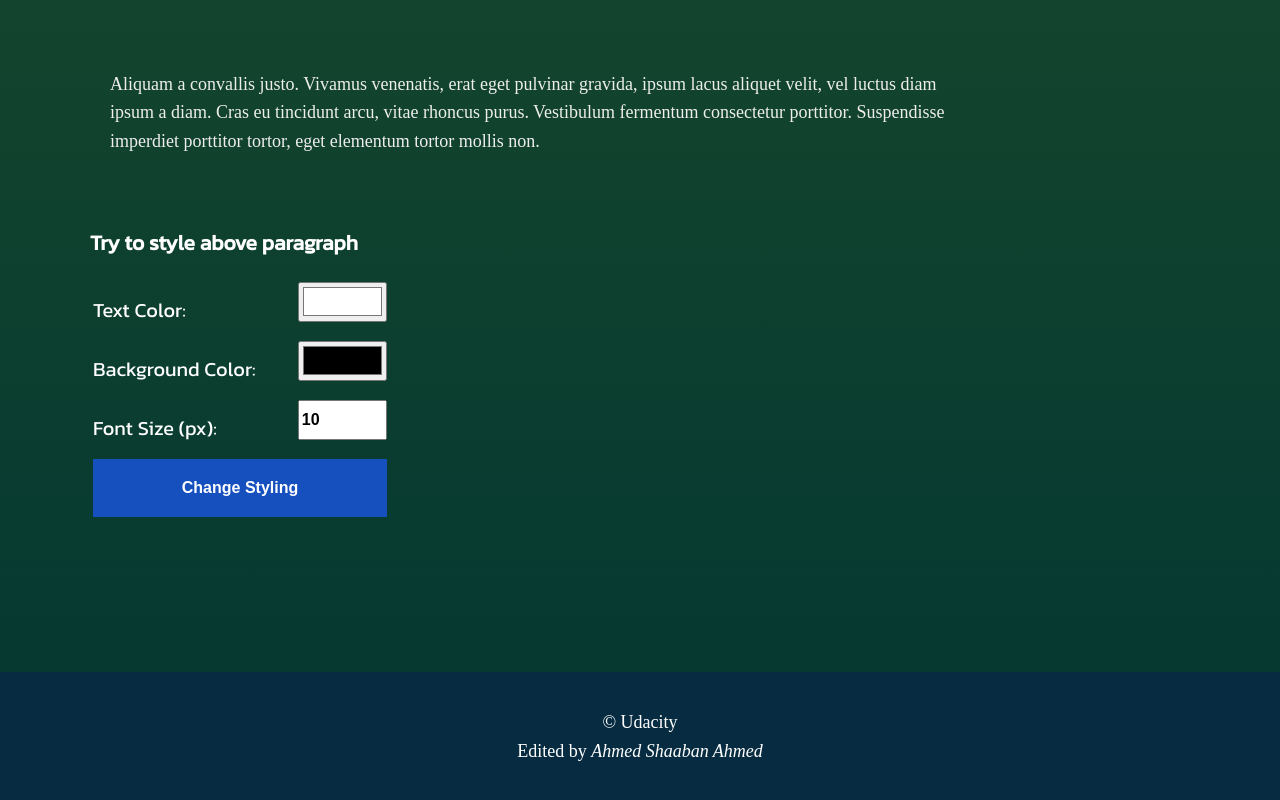
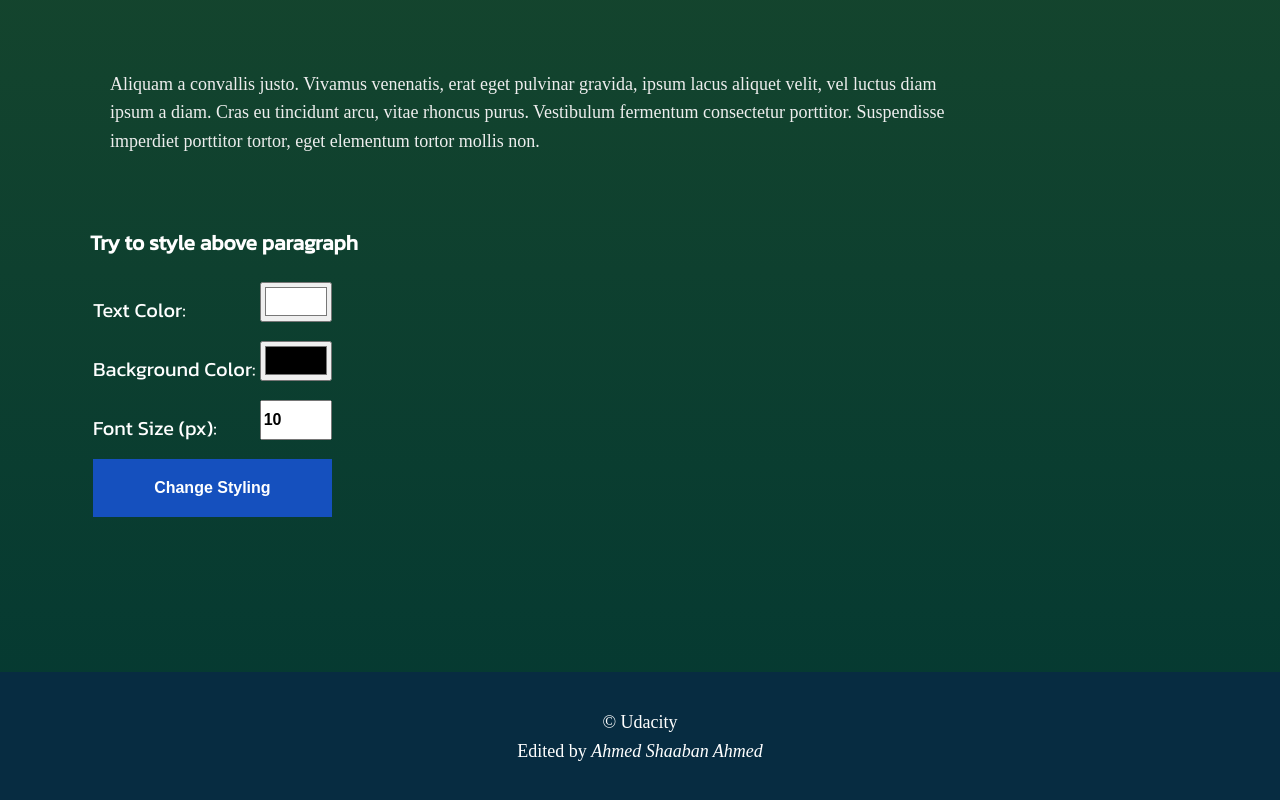
Before and after one commit to ahmedshaaban1608/Landing-Page---1st-project, a plain HTML site: page index.html in a window 1280 px wide. Shown: the part 3446-4246 px from the top of the page. Drawn offline with nearby package versions, Linux system fonts and the light colour scheme.

Commit message:
Update styles.css

```diff
--- a/css/styles.css
+++ b/css/styles.css
@@ -332,7 +332,7 @@ section.active .section-container::after {
 
 table {
     font-family: 'Kanit', sans-serif;
-    width: 300px
+max-width: 100%;
 }
 
 tr label,
```
